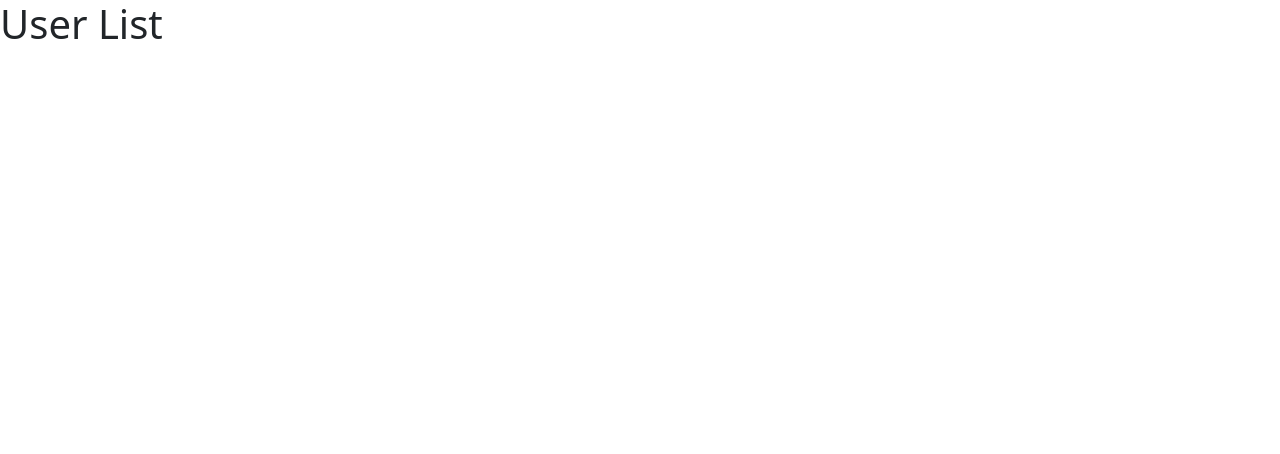
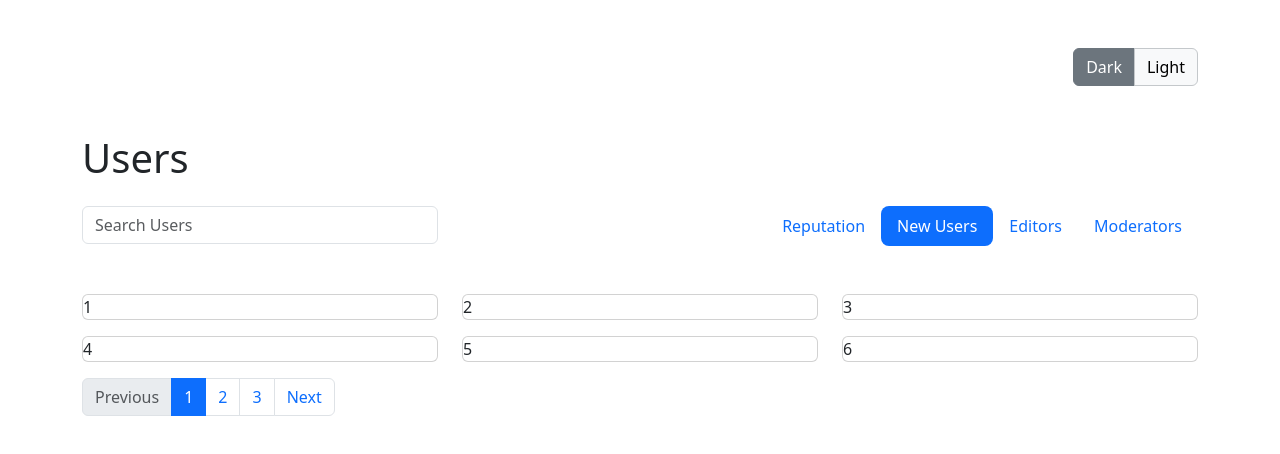
Before and after one commit to TomMetcalf/user-list, a plain HTML site: page index.html in a window 1280 px wide. Drawn offline with Linux system fonts and the light colour scheme.

Commit message:
basic layout setup without card details

```diff
--- a/css/style.css
+++ b/css/style.css
@@ -0,0 +1,6 @@
+@media (max-width: 767px) {
+  .user-menu {
+    justify-content: center !important;
+    margin-top: 20px;
+  }
+}
--- a/index.html
+++ b/index.html
@@ -7,8 +7,108 @@
     <link rel="stylesheet" href="css/style.css" />
     <title>User List</title>
   </head>
-  <body>
-    <h1>User List</h1>
+    <header class="container mt-5">
+        <div class="d-flex justify-content-end">
+          <div class="btn-group" role="group">
+            <button class="btn btn-secondary" data-bs-theme-value="dark">
+              Dark
+            </button>
+            <button
+              class="btn btn-light border-secondary-subtle"
+              data-bs-theme-value="light"
+            >
+              Light
+            </button>
+          </div>
+        </div>
+
+        <div>
+          <h1 class="mt-5">Users</h1>
+          <div class="row mt-4">
+            <div class="col-md-4">
+              <form>
+                <div class="input-group">
+                  <input
+                    type="email"
+                    class="form-control"
+                    placeholder="Search Users"
+                  />
+                </div>
+              </form>
+            </div>
+            <div
+              class="col-md-8 user-menu d-flex justify-content-end align-items-center"
+            >
+              <ul class="nav">
+                <li class="nav-item">
+                  <a href="#" class="nav-link">Reputation</a>
+                </li>
+                <li class="nav-item">
+                  <a href="#" class="nav-link text-bg-primary rounded-3"
+                    >New Users</a
+                  >
+                </li>
+                <li class="nav-item">
+                  <a href="#" class="nav-link">Editors</a>
+                </li>
+                <li class="nav-item">
+                  <a href="#" class="nav-link">Moderators</a>
+                </li>
+              </ul>
+            </div>
+          </div>
+        </div>
+      </div>
+    </header>
+    <main class="container mt-5">
+      <div class="row">
+        <div class="col-md-4 mb-3">
+        <div class="card">
+          1
+        </div>
+        </div>
+        <div class="col-md-4 mb-3">
+        <div class="card">
+          2
+        </div>
+        </div>
+        <div class="col-md-4 mb-3">
+        <div class="card">
+          3
+        </div>
+        </div>
+        <div class="col-md-4 mb-3">
+        <div class="card">
+          4
+        </div>
+        </div>
+        <div class="col-md-4 mb-3">
+        <div class="card">
+          5
+        </div>
+        </div>
+        <div class="col-md-4 mb-3">
+        <div class="card">
+          6
+        </div>
+        </div>
+      </div>
+      <nav aria-label="pagination">
+        <ul class="pagination">
+          <li class="page-item disabled">
+            <a href="#" class="page-link">Previous</a>
+          </li>
+          <li class="page-item active"><a href="#" class="page-link">1</a></li>
+          <li class="page-item"><a href="#" class="page-link">2</a></li>
+          <li class="page-item"><a href="#" class="page-link">3</a></li>
+          <li class="page-item">
+            <a href="#" class="page-link" aria-label="next">Next</a>
+          </li>
+        </ul>
+      </nav>
+    </main>
+
     <script src="js/bootstrap.bundle.min.js"></script>
+    <script src="js/darkmodetoggle.js"></script>
   </body>
 </html>
--- /dev/null
+++ b/js/darkmodetoggle.js
@@ -0,0 +1,87 @@
+/*!
+ * Color mode toggler for Bootstrap's docs (https://getbootstrap.com/)
+ * Copyright 2011-2023 The Bootstrap Authors
+ * Licensed under the Creative Commons Attribution 3.0 Unported License.
+ */
+
+(() => {
+  'use strict';
+
+  const storedTheme = localStorage.getItem('theme');
+
+  const getPreferredTheme = () => {
+    if (storedTheme) {
+      return storedTheme;
+    }
+
+    return window.matchMedia('(prefers-color-scheme: dark)').matches
+      ? 'dark'
+      : 'light';
+  };
+
+  const setTheme = function (theme) {
+    if (
+      theme === 'auto' &&
+      window.matchMedia('(prefers-color-scheme: dark)').matches
+    ) {
+      document.documentElement.setAttribute('data-bs-theme', 'dark');
+    } else {
+      document.documentElement.setAttribute('data-bs-theme', theme);
+    }
+  };
+
+  setTheme(getPreferredTheme());
+
+  const showActiveTheme = (theme, focus = false) => {
+    const themeSwitcher = document.querySelector('#bd-theme');
+
+    if (!themeSwitcher) {
+      return;
+    }
+
+    const themeSwitcherText = document.querySelector('#bd-theme-text');
+    const activeThemeIcon = document.querySelector('.theme-icon-active use');
+    const btnToActive = document.querySelector(
+      `[data-bs-theme-value="${theme}"]`
+    );
+    const svgOfActiveBtn = btnToActive
+      .querySelector('svg use')
+      .getAttribute('href');
+
+    document.querySelectorAll('[data-bs-theme-value]').forEach((element) => {
+      element.classList.remove('active');
+      element.setAttribute('aria-pressed', 'false');
+    });
+
+    btnToActive.classList.add('active');
+    btnToActive.setAttribute('aria-pressed', 'true');
+    activeThemeIcon.setAttribute('href', svgOfActiveBtn);
+    const themeSwitcherLabel = `${themeSwitcherText.textContent} (${btnToActive.dataset.bsThemeValue})`;
+    themeSwitcher.setAttribute('aria-label', themeSwitcherLabel);
+
+    if (focus) {
+      themeSwitcher.focus();
+    }
+  };
+
+  window
+    .matchMedia('(prefers-color-scheme: dark)')
+    .addEventListener('change', () => {
+      if (storedTheme !== 'light' || storedTheme !== 'dark') {
+        setTheme(getPreferredTheme());
+      }
+    });
+
+  window.addEventListener('DOMContentLoaded', () => {
+    showActiveTheme(getPreferredTheme());
+
+    document.querySelectorAll('[data-bs-theme-value]').forEach((toggle) => {
+      toggle.addEventListener('click', () => {
+        const theme = toggle.getAttribute('data-bs-theme-value');
+        localStorage.setItem('theme', theme);
+        setTheme(theme);
+        showActiveTheme(theme, true);
+      });
+    });
+  });
+})();
```
